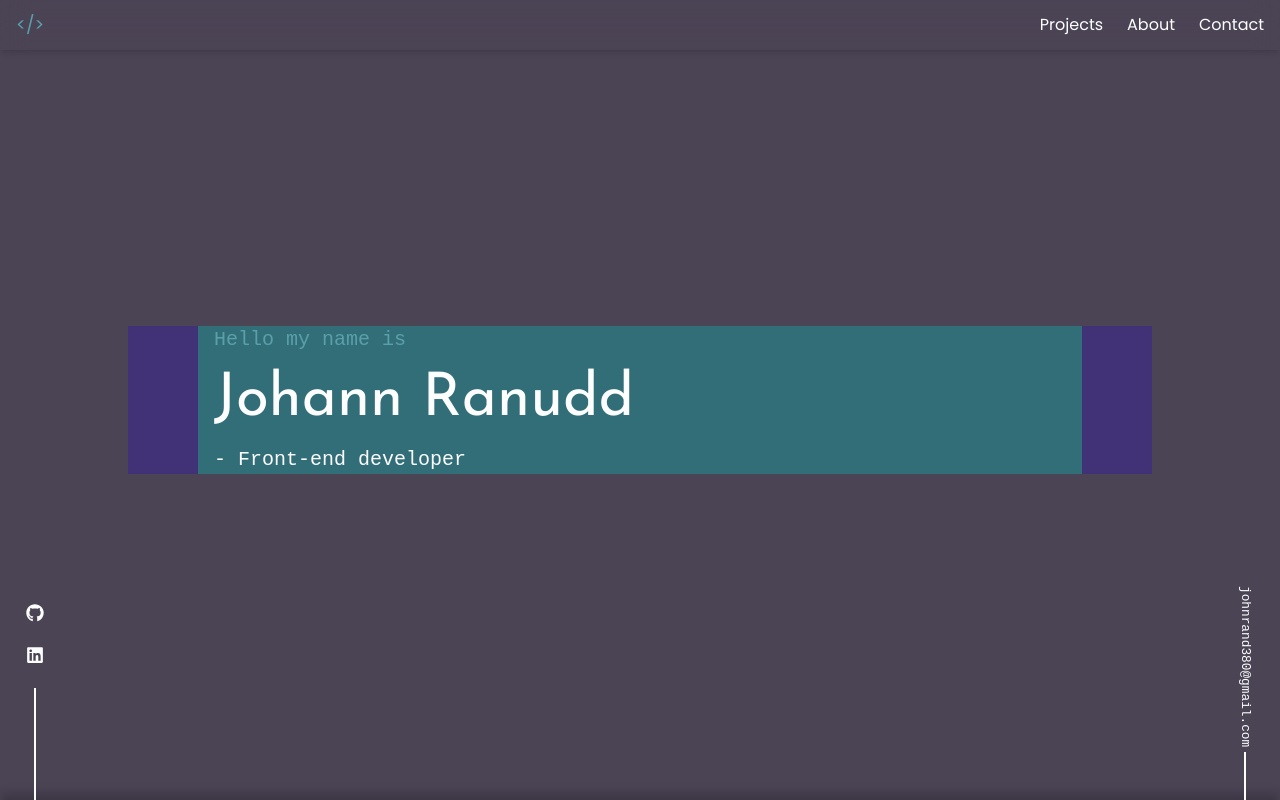
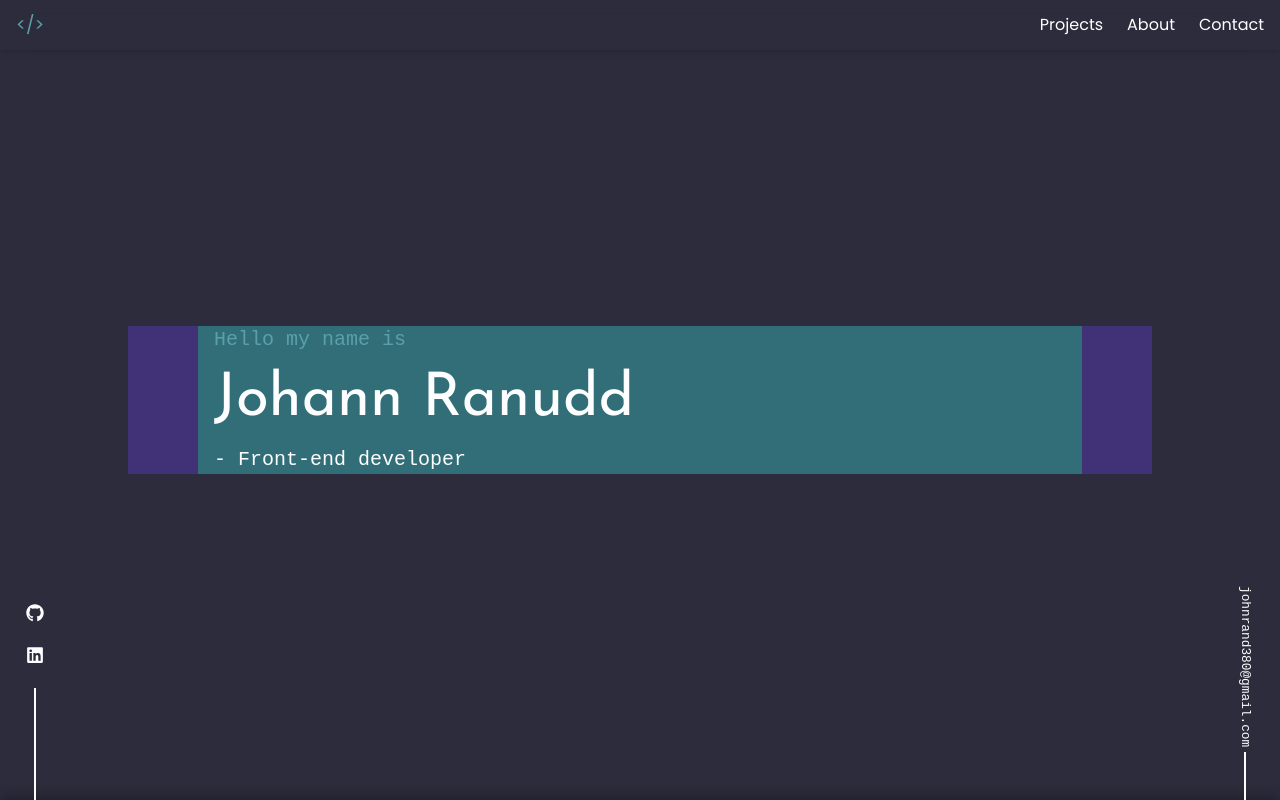
Before and after one commit to johannranudd/portfolio-2.0, a Next.js app: page / in a window 1280 px wide. Shown: the top 800 px of the page. Built offline with nearby package versions, Linux system fonts and the light colour scheme; no server answers; a web font is replaced by a local one.

Commit message:
clean,less relative

```diff
--- a/app/HeroComponent.tsx
+++ b/app/HeroComponent.tsx
@@ -57,7 +57,7 @@ export default function HeroComponent() {
           <div
             // style={{ y: sectionScroll }}
             // style={windowWidth >= 640 ? { y: sectionScroll } : {}}
-            className="relative bg-pink-200 opacity-30 w-full h-full"
+            className="bg-pink-200 opacity-30"
           >
             {/* <Canvas
               // style={{ width: `100vw`, height: "100vh" }}
@@ -69,12 +69,12 @@ export default function HeroComponent() {
               <Tourus />
             </Canvas> */}
 
-            <div
+            {/* <div
               // initial={{ opacity: 1 }}
               // animate={{ opacity: 0.5 }}
               // transition={{ delay: 0.5, duration: 1.5 }}
               className="absolute top-0 left-0 w-full bg-primary h-full opacity-50"
-            ></div>
+            ></div> */}
           </div>
         )}
         <div
```
